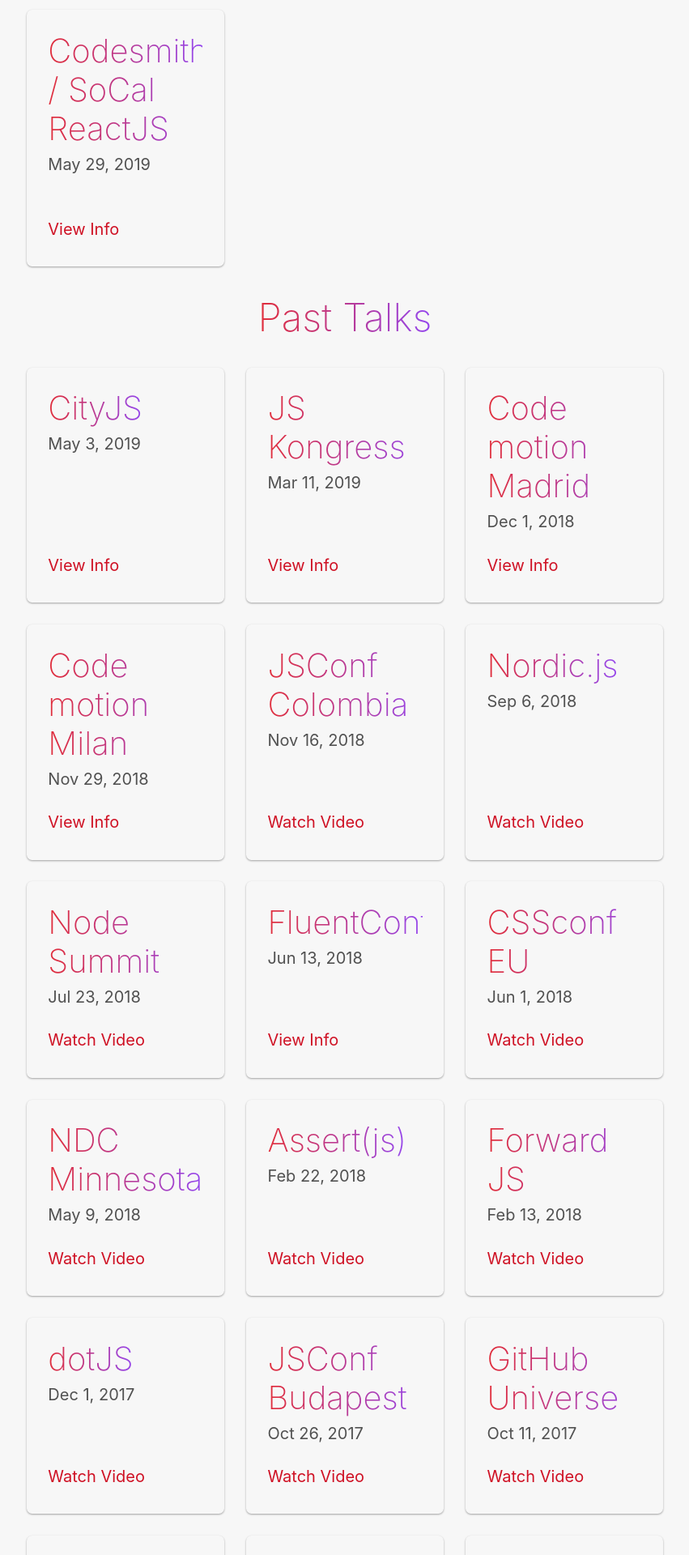
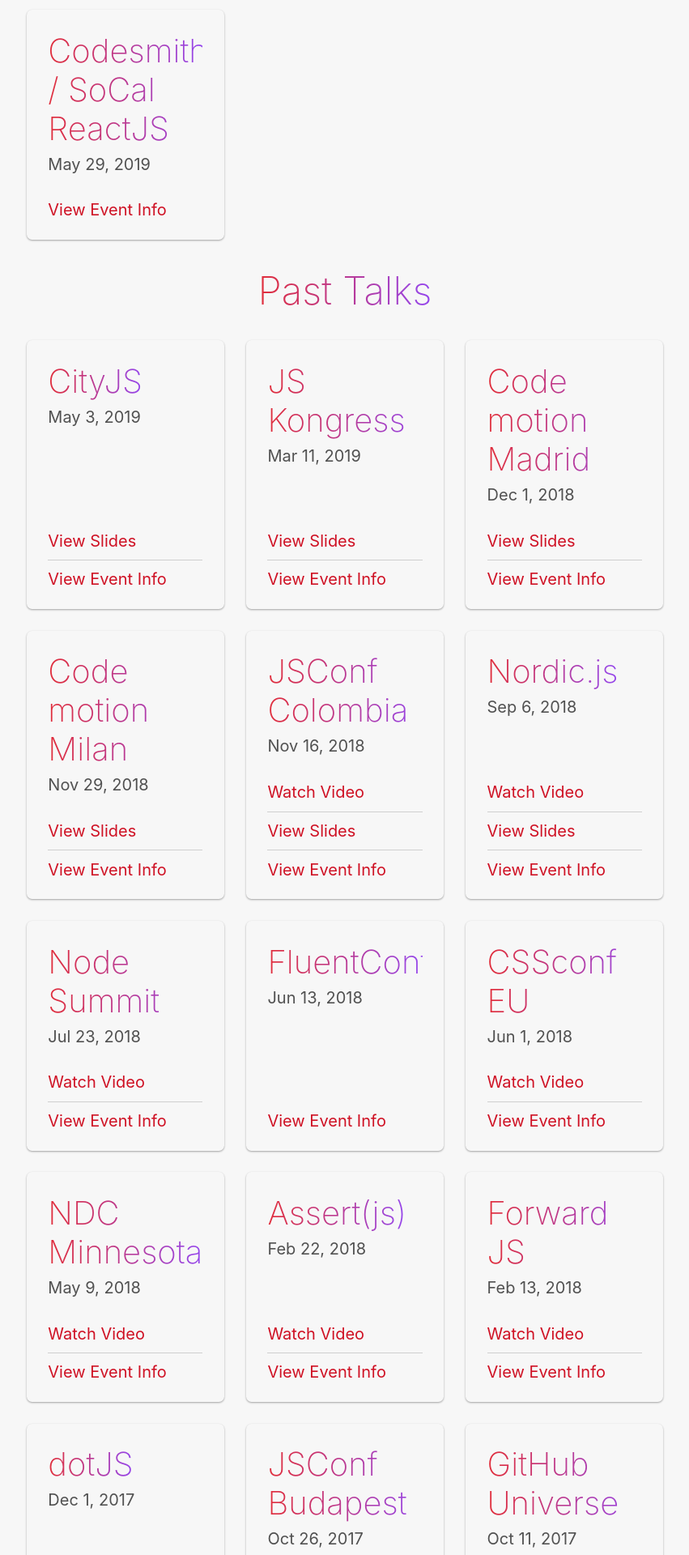
Before and after one commit to trentmwillis/pretty-okay.dev, a Jekyll site: the page built from speaking.html, in a window 1280 px wide. Shown: the part 597-2517 px from the top of the page at 81% size, without its empty margins (214-1065 px from the left). Built offline with Jekyll 4.4.1, drawn with Linux system fonts in a browser that asks for light colours; comment, search, counter and statistics services are not loaded; some of the changed text lies outside the part shown.

Commit message:
Update speaking page to include more links to info

```diff
--- a/_sass/_layout.scss
+++ b/_sass/_layout.scss
@@ -328,16 +328,33 @@
 .post-grid-item {
   border-radius: $spacing-unit / 4;
   box-shadow: 0 1px 3px rgba(0,0,0,0.12), 0 1px 2px rgba(0,0,0,0.24);
+  display: flex;
+  flex-direction: column;
+  justify-content: space-between;
   padding: $spacing-unit;
-  padding-bottom: $spacing-unit * 3;
   position: relative;
 }
 
+.post-grid-header {
+  margin-bottom: $spacing-unit;
+}
+
 .watch-video {
-  bottom: $spacing-unit;
-  left: $spacing-unit;
   margin-bottom: 0;
-  position: absolute;
+
+  a {
+    display: block;
+    line-height: 1;
+    border-bottom: 1px solid $color-grey-light;
+    padding-bottom: $spacing-unit / 2;
+    margin-bottom: $spacing-unit / 2;
+
+    &:last-child {
+      border-bottom: none;
+      padding-bottom: 0;
+      margin-bottom: 0;
+    }
+  }
 }
 
 /**
--- a/speaking.html
+++ b/speaking.html
@@ -13,7 +13,7 @@
     <ul class="post-grid">
       {% for post in upcoming %}
         <li class="post-grid-item">
-          <p class="post-meta">
+          <div class="post-grid-header">
             <h2 class="post-title">
               {{ post.event }}</a>
             </h2>
@@ -21,12 +21,12 @@
             <p class="post-meta">
               {{ post.date | date: "%b %-d, %Y" }}
             </p>
+          </div>
 
           <p class="watch-video">
             <a href="{{ post.info }}" target="_blank" rel="noreferrer noopener">
-                View Info
+              View Event Info
             </a>
-            </p>
           </p>
         </li>
       {% endfor %}
@@ -41,6 +41,7 @@
     {% for post in site.posts %}
       {% if post.category == 'talk' and post.upcoming != true %}
         <li class="post-grid-item">
+          <div class="post-grid-header">
             <h2 class="post-title">
               {{ post.event }}</a>
             </h2>
@@ -48,14 +49,21 @@
             <p class="post-meta">
               {{ post.date | date: "%b %-d, %Y" }}
             </p>
+          </div>
 
           <p class="watch-video">
             {% if post.video_url %}
               <a href="{{ post.video_url }}" target="_blank" rel="noreferrer noopener">Watch Video</a>
             {% elsif post.audio_url %}
               <a href="{{ post.audio_url }}" target="_blank" rel="noreferrer noopener">Listen to Recording</a>
-            {% elsif post.info %}
-              <a href="{{ post.info }}" target="_blank" rel="noreferrer noopener">View Info</a>
+            {% endif %}
+
+            {% if post.notist %}
+              <a href="{{ post.notist }}" target="_blank" rel="noreferrer noopener">View Slides</a>
+            {% endif %}
+
+            {% if post.info %}
+              <a href="{{ post.info }}" target="_blank" rel="noreferrer noopener">View Event Info</a>
             {% endif %}
           </p>
         </li>
```
Lines whose indentation alone changed are shown as unchanged.
